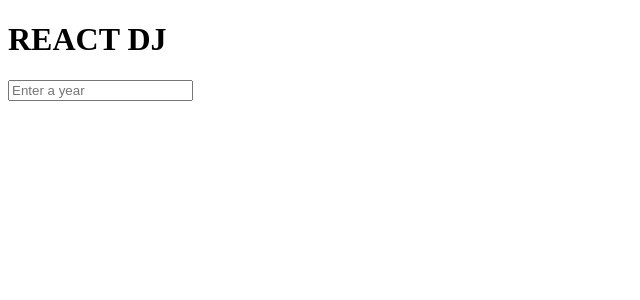
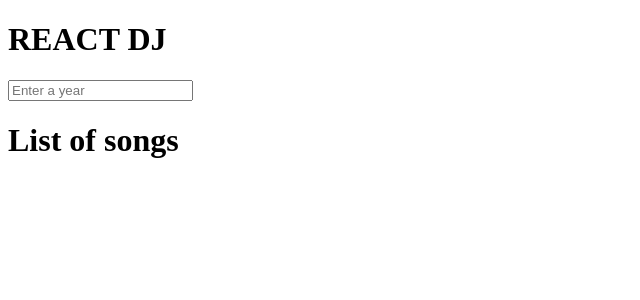
Before and after one commit to jennymarin1989/React-DJ-list, a React (Create React App) app: page / in a window 1280 px wide. Shown: the top 300 px of the page, without its empty margins (0-640 px from the left). Built offline with nearby package versions, Linux system fonts and the light colour scheme.

Commit message:
:construction: Pass test for rendering listOfSongs component in App.js

```diff
--- a/src/components/App.js
+++ b/src/components/App.js
@@ -1,4 +1,5 @@
 import React, { Component} from 'react';
+import ListOfSongs from './ListOfSongs';
 
 
 class App extends Component {
@@ -23,7 +24,10 @@ class App extends Component {
       <div>
         <h1>REACT DJ</h1>
         <div className="input-group">
-        <input type="text" id="year-input" className="form-control" name="input" placeholder="Enter a year" value={this.state.message} onChange={this.handleInputChange}/>
+          <input type="text" id="year-input" className="form-control" name="input" placeholder="Enter a year" value={this.state.message} onChange={this.handleInputChange}/>
+        </div>
+        <div>
+          <ListOfSongs />
         </div>
       </div>
 
```
Also changed, not shown: 1 other file (tests, documents, lock files or other folders).
